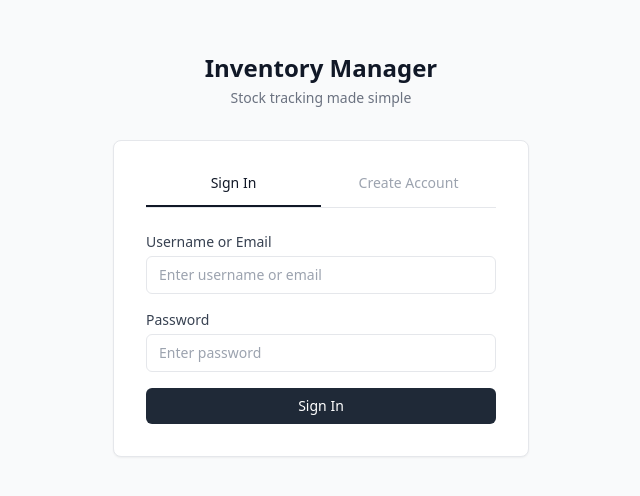
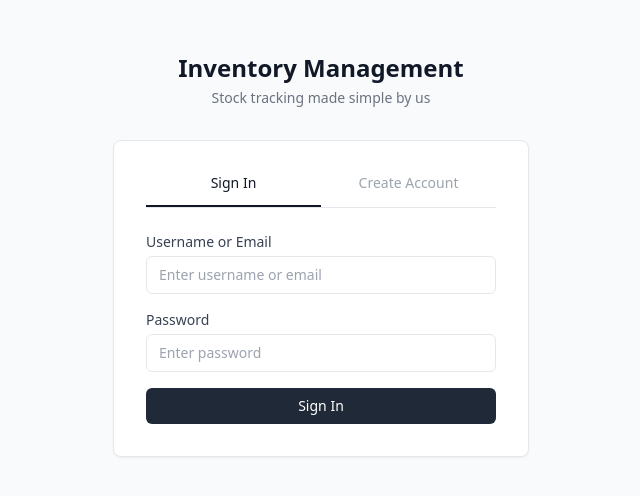
Before and after one commit to biggson/FastApi_development, a plain HTML site: page ui/index.html in a window 1280 px wide. Shown: the part 146-642 px from the top of the page, without its empty margins (319-959 px from the left). Drawn offline with nearby package versions, Linux system fonts and the light colour scheme.

Commit message:
Update title and slogan

```diff
--- a/ui/index.html
+++ b/ui/index.html
@@ -12,8 +12,8 @@
 
     <!-- Logo / Title -->
     <div class="text-center mb-8">
-      <h1 class="text-2xl font-semibold text-gray-900">Inventory Manager</h1>
-      <p class="text-sm text-gray-500 mt-1">Stock tracking made simple</p>
+      <h1 class="text-2xl font-semibold text-gray-900">Inventory Management</h1>
+      <p class="text-sm text-gray-500 mt-1">Stock tracking made simple by us</p>
     </div>
 
     <!-- Card -->
--- a/ui/js/layout.js
+++ b/ui/js/layout.js
@@ -16,7 +16,7 @@ function renderLayout(activePage) {
           <polyline points="3.27 6.96 12 12.01 20.73 6.96"/>
           <line x1="12" y1="22.08" x2="12" y2="12"/>
         </svg>
-        <span class="font-semibold text-gray-900 text-base">Inventory Management</span>
+        <span class="font-semibold text-gray-900 text-base">Inventory Manager</span>
       </div>
       <div class="flex items-center gap-4">
         <span class="text-sm text-gray-500" id="nav-username"></span>
```
